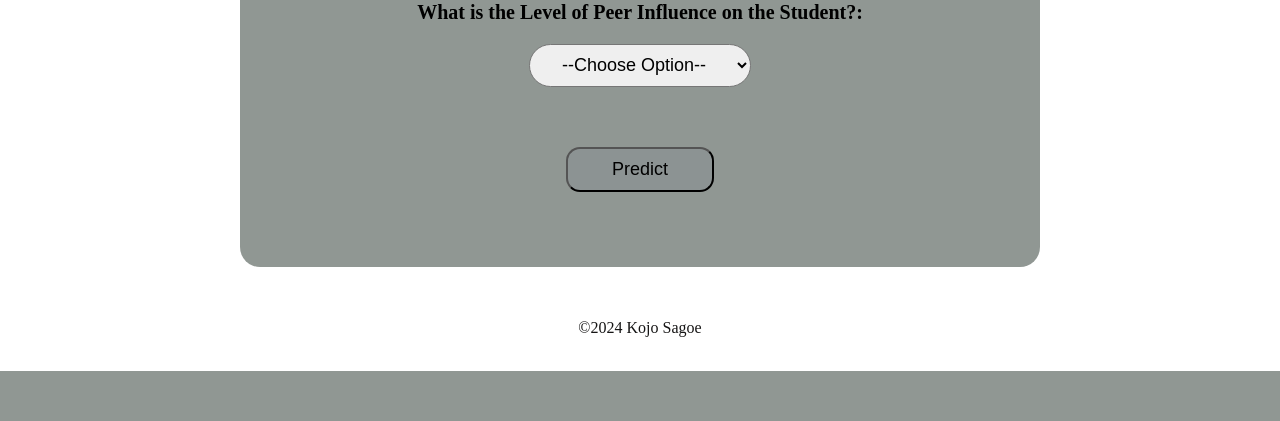
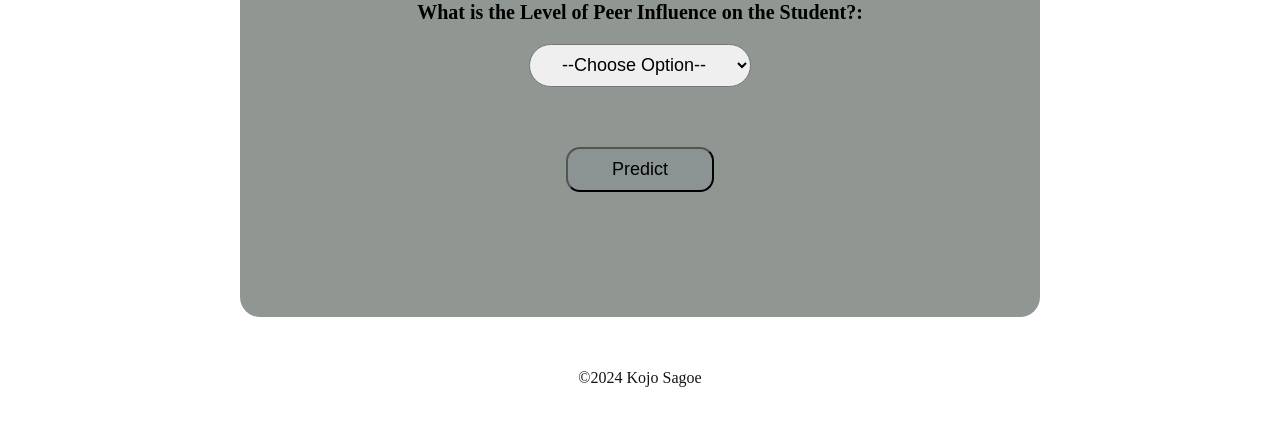
Before and after one commit to 02sagoe/Predicting-Student-Performance, a Flask app: page / in a window 1280 px wide. Shown: the part 2201-2622 px from the top of the page. Before the commit the page ends 2572 px from the top, so only its background shows below. Run offline with Flask 3, Linux system fonts and the light colour scheme; parts of the project's set-up code (start-up, migrations or seed data) failed here and were passed over.

Commit message:
Modified file

```diff
--- a/Templates/index.html
+++ b/Templates/index.html
@@ -176,7 +176,7 @@
         .main{
             background-color:rgba(97, 107, 102, 0.7);
             width:800px;
-            height:2350px;
+            height:2400px;
             margin:auto;
             border-radius:0px 0px 20px 20px;
         }
```
